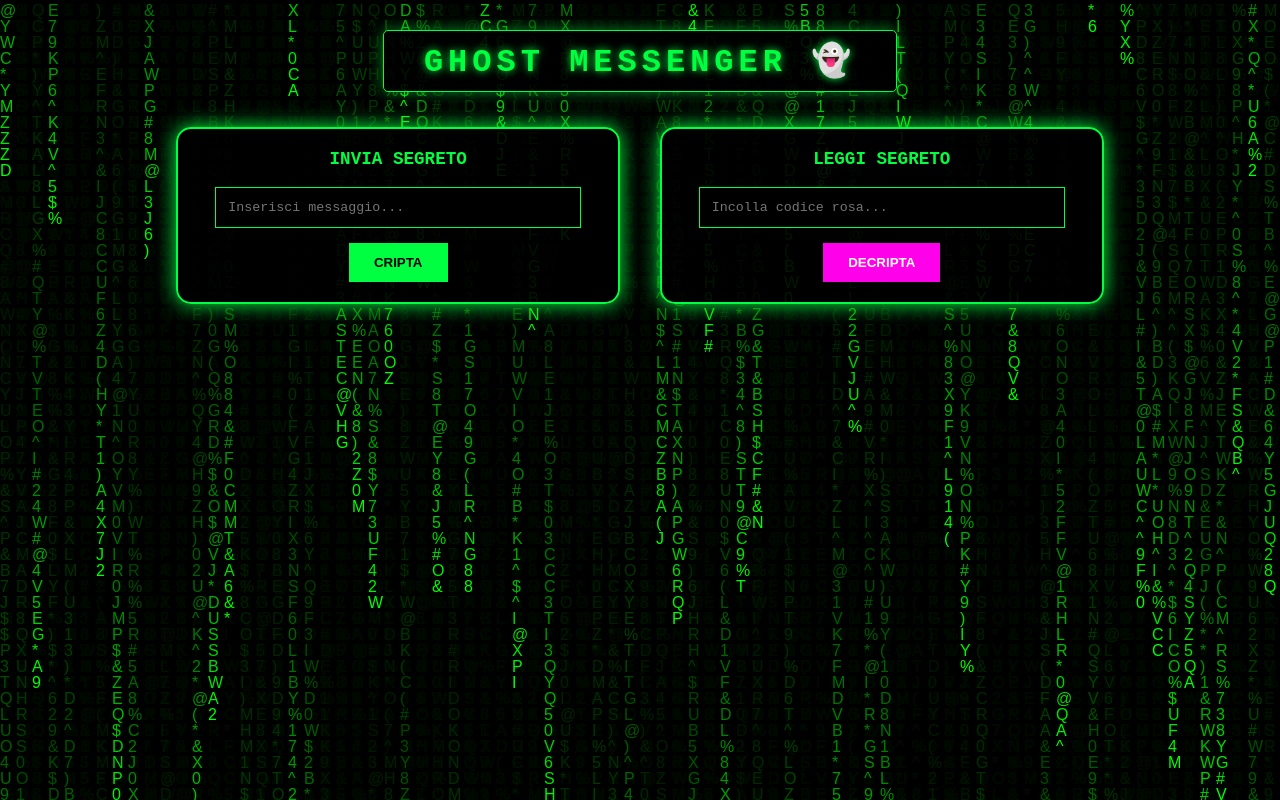
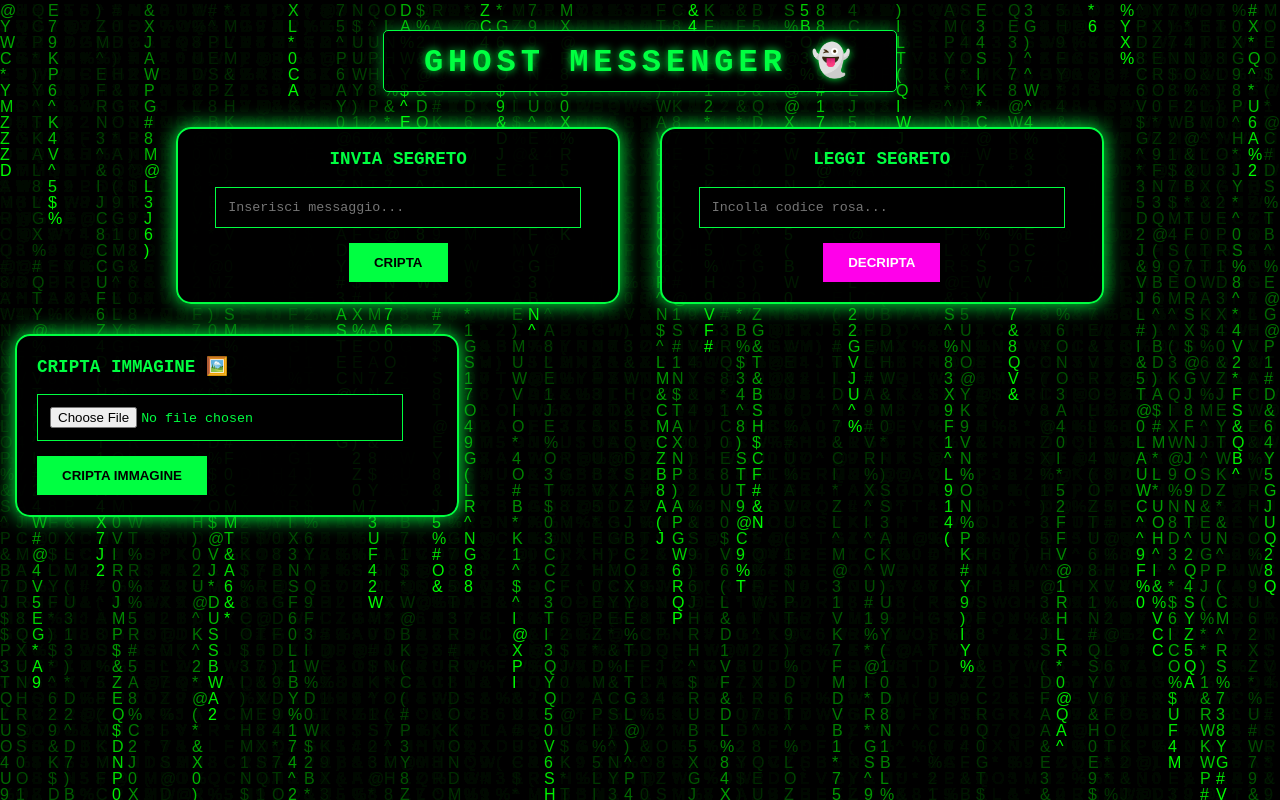
Before and after one commit to dlupinu/ghost-messenger, a Flask app: page / in a window 1280 px wide. Run offline with Flask 3, Linux system fonts and the light colour scheme.

Commit message:
Update index.html

```diff
--- a/templates/index.html
+++ b/templates/index.html
@@ -182,3 +182,11 @@
     </script>
 </body>
 </html>
+<!-- Nuovo Box per le Immagini -->
+<div class="box">
+    <h3>CRIPTA IMMAGINE 🖼️</h3>
+    <form action="/encrypt_file" method="post" enctype="multipart/form-data">
+        <input type="file" name="file" accept="image/*" class="input-field" required>
+        <button type="submit" class="btn-cripta">CRIPTA IMMAGINE</button>
+    </form>
+</div>
```
